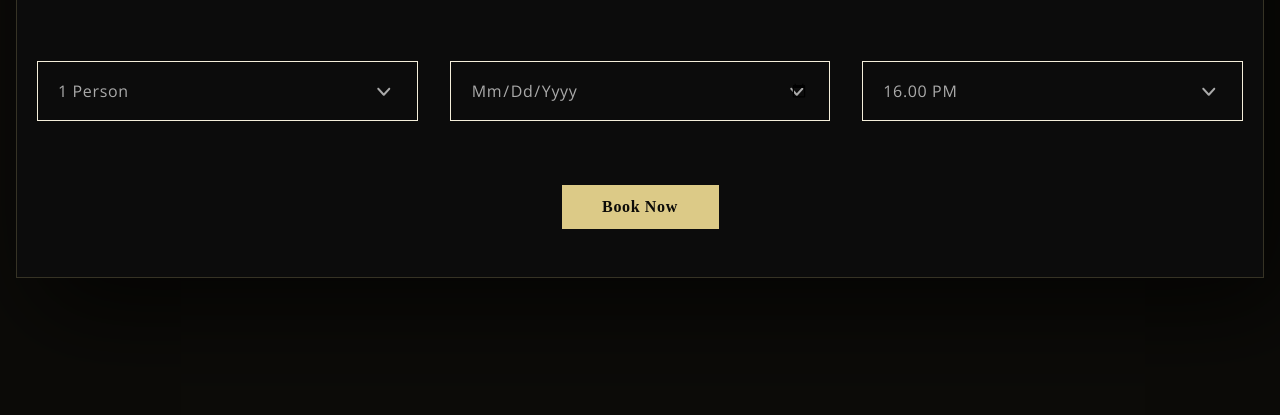
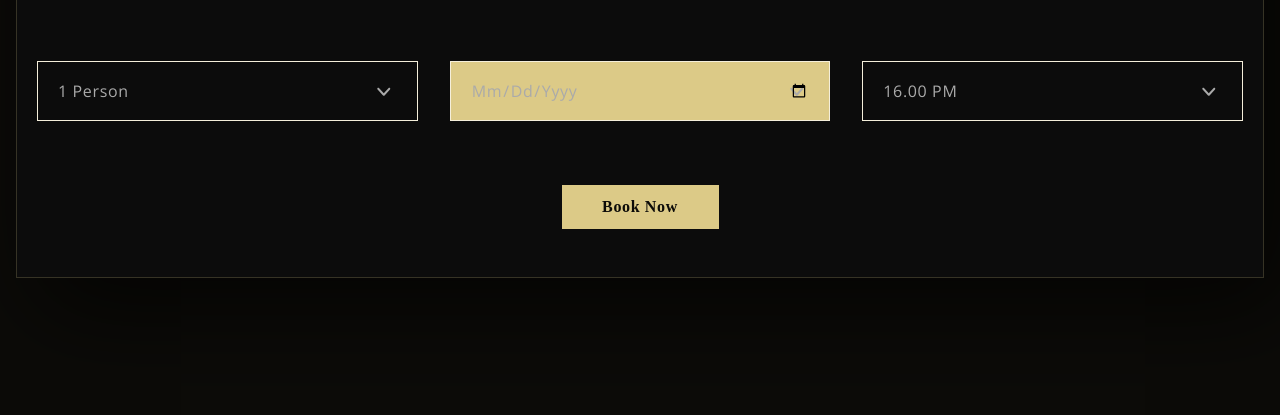
Before and after one commit to MarinaPorto/Quotes-cafe, a plain HTML site: page index.html in a window 1280 px wide. Shown: the part 1762-2177 px from the top of the page. Drawn offline with nearby package versions, Linux system fonts and the light colour scheme; a web font is replaced by a local one.

Commit message:
fix: adaptive input date

```diff
--- a/scss/style.scss
+++ b/scss/style.scss
@@ -419,6 +419,7 @@ body {
     letter-spacing: 0.04em;
     text-transform: capitalize;
     height: 60px;
+    min-width: 300px;
     padding-left: 20px;
     padding-right: 20px;
     border: 1px solid #f5efdb;
@@ -428,6 +429,13 @@ body {
     position: relative;
     background: url(../img/icons/select-arrow.svg) no-repeat 93% center;
   }
+
+  input[type="date"] {
+    color: $text-color;
+    min-width: 300px;
+    background-color: $title-color;
+  }
+
   &__btn {
     outline: none;
     border: none;
```
Also changed, not shown: scss/style.css, 1 other file.
